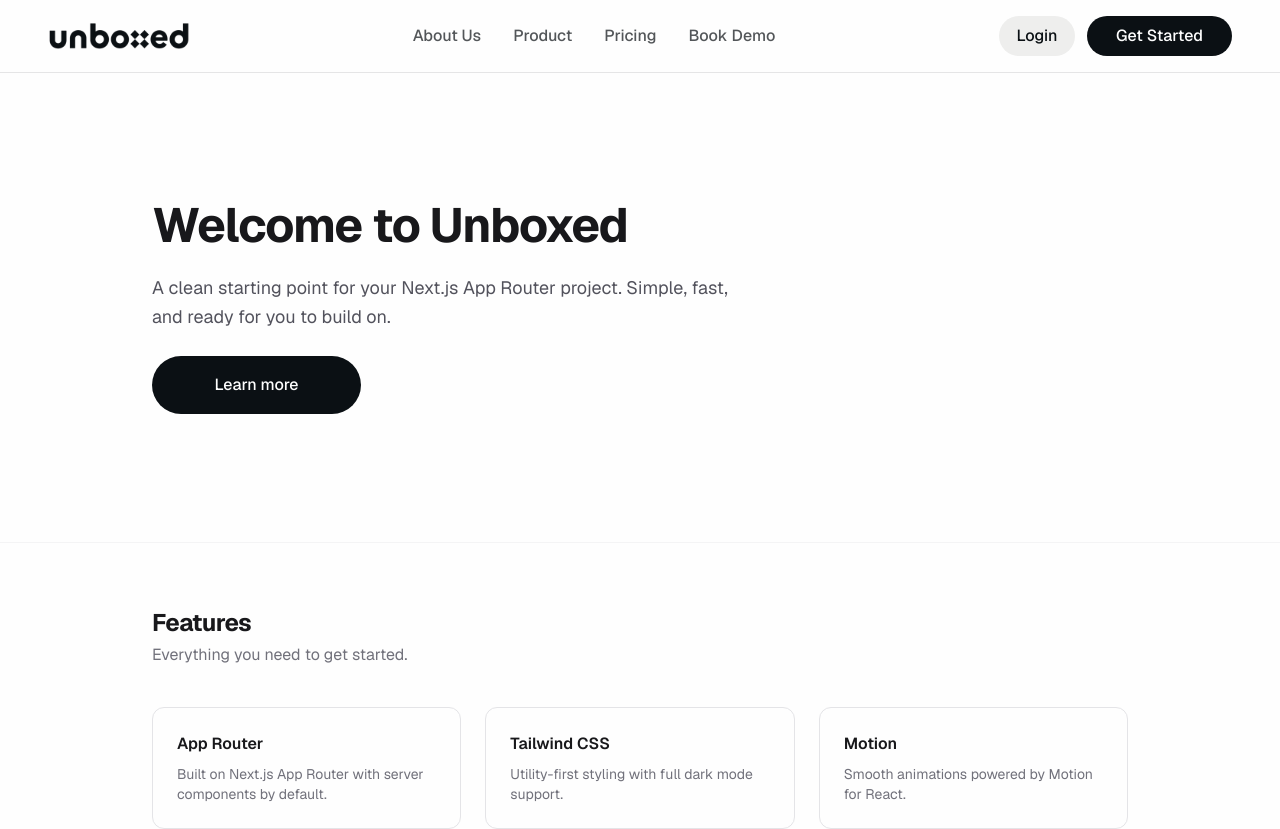
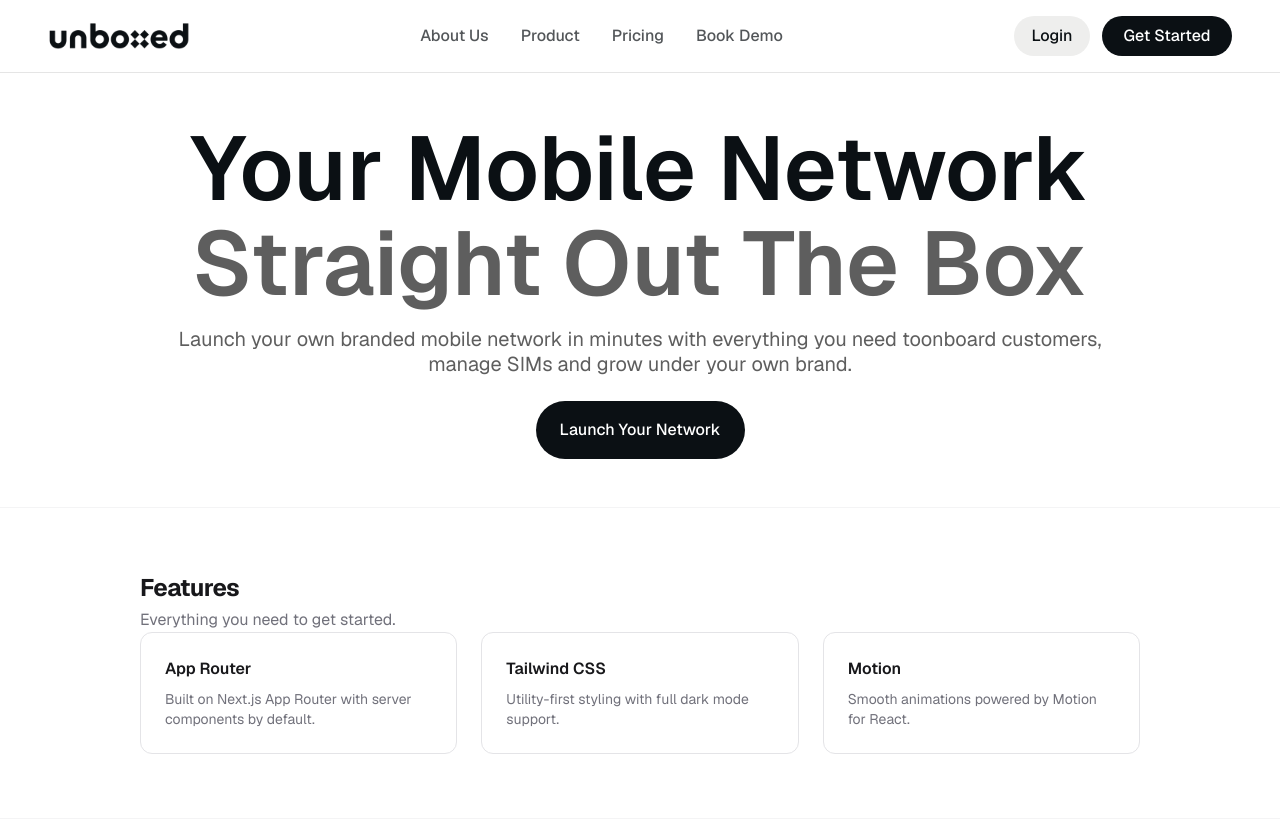
Before and after one commit to themazharhussain/unboxed-frontend, a Next.js app: page / in a window 1280 px wide. Shown: the top 829 px of the page. Built offline with nearby package versions, Linux system fonts and the light colour scheme.

Commit message:
update hero section

```diff
--- a/src/app/globals.css
+++ b/src/app/globals.css
@@ -3,7 +3,7 @@
 @theme {
   --color-primary: #0B1014;
   --color-secondary: #5E5E5E;
-  --color-body: #FEFEFE;
+  --color-body: #FFF;
   --font-geist: "Geist", sans-serif;
 }
 
--- a/src/app/layout.tsx
+++ b/src/app/layout.tsx
@@ -11,8 +11,30 @@ const geist = Geist({
 });
 
 export const metadata: Metadata = {
-  title: "Unboxed",
-  description: "A simple Next.js App Router starter",
+  title: {
+    default: "Unboxed — Launch Your Branded Mobile Network",
+    template: "%s | Unboxed",
+  },
+  description:
+    "Launch your own branded mobile network in minutes. Onboard customers, manage SIMs and grow under your own brand — straight out the box.",
+  metadataBase: new URL("https://unboxed.com"),
+  openGraph: {
+    type: "website",
+    siteName: "Unboxed",
+    title: "Unboxed — Launch Your Branded Mobile Network",
+    description:
+      "Launch your own branded mobile network in minutes. Onboard customers, manage SIMs and grow under your own brand.",
+    url: "https://unboxed.com",
+    images: [{ url: "/og-image.png", width: 1200, height: 630, alt: "Unboxed" }],
+  },
+  twitter: {
+    card: "summary_large_image",
+    title: "Unboxed — Launch Your Branded Mobile Network",
+    description:
+      "Launch your own branded mobile network in minutes. Onboard customers, manage SIMs and grow under your own brand.",
+    images: ["/og-image.png"],
+  },
+  robots: { index: true, follow: true },
 };
 
 export default function RootLayout({
--- a/src/app/page.tsx
+++ b/src/app/page.tsx
@@ -1,6 +1,14 @@
+import type { Metadata } from "next";
 import Hero from "@/components/home/Hero";
 import Features from "@/components/home/Features";
 import CTA from "@/components/home/CTA";
+
+export const metadata: Metadata = {
+  title: "Unboxed — Launch Your Branded Mobile Network",
+  description:
+    "Launch your own branded mobile network in minutes. Onboard customers, manage SIMs and grow under your own brand — straight out the box.",
+  alternates: { canonical: "https://unboxed.com" },
+};
 
 export default function Home() {
   return (
--- a/src/components/home/Hero.tsx
+++ b/src/components/home/Hero.tsx
@@ -3,17 +3,23 @@ import Container from "@/components/ui/Container";
 
 export default function Hero() {
   return (
-    <section className="py-24 sm:py-32">
-      <Container className="flex flex-col items-start gap-6">
-        <h1 className="text-4xl font-bold tracking-tight text-zinc-900 dark:text-zinc-50 sm:text-5xl">
-          Welcome to Unboxed
+    <Container>
+      <div className="w-full flex flex-col items-center justify-center  overflow-hidden text-center space-y-4 px-4 py-12">
+        <h1 className="flex flex-col text-3xl sm:text-5xl sm:leading-13.5 lg:text-[90px] lg:leading-23.75 font-semibold">
+          <span>Your Mobile Network</span>
+          <span className="text-secondary"> Straight Out The Box</span>
         </h1>
-        <p className="max-w-xl text-lg text-zinc-600 dark:text-zinc-400 leading-relaxed">
-          A clean starting point for your Next.js App Router project. Simple,
-          fast, and ready for you to build on.
+        <p className="text-[18px] leading-4.5 lg:text-xl lg:leading-6.25 text-secondary">
+          <span>
+            Launch your own branded mobile network in minutes with everything you need to
+          </span>
+          <span>
+            onboard customers, manage SIMs and grow under your own brand.
+          </span>
         </p>
-        <Button href="/about">Learn more</Button>
-      </Container>
-    </section>
+        <Button href="/contact" className="mt-2">Launch Your Network</Button>
+      </div>
+    </Container>
+
   );
 }
--- a/src/components/layout/Header.tsx
+++ b/src/components/layout/Header.tsx
@@ -18,7 +18,7 @@ export default function Header() {
   const close = () => setOpen(false);
 
   return (
-    <header className="w-full border-b border-primary/10 bg-body">
+    <header className="w-full border-b border-black/10">
       <div className="mx-auto flex items-center justify-between h-18 w-full max-w-312  px-4 sm:px-6 lg:px-8">
         {/* Logo */}
         <Link href="/" className="shrink-0">
@@ -39,7 +39,7 @@ export default function Header() {
           <Button href="/login" variant="outline" width={76} height={40}>
             Login
           </Button>
-          <Button href="/get-started" variant="primary" width={145} height={40}>
+          <Button href="/get-started" variant="primary" width={130} height={40}>
             Get Started
           </Button>
         </div>
--- a/src/components/ui/Container.tsx
+++ b/src/components/ui/Container.tsx
@@ -5,8 +5,10 @@ interface ContainerProps {
 
 export default function Container({ children, className = "" }: ContainerProps) {
   return (
-    <div className={`mx-auto w-full max-w-5xl px-6 ${className}`}>
-      {children}
-    </div>
+    <section className="w-full mx-auto flex items-center justify-center" >
+     <div className="w-full max-w-250">
+       {children}
+     </div>
+    </section>
   );
 }
```
Also changed, not shown: public/images/hero/Container.png (added).
